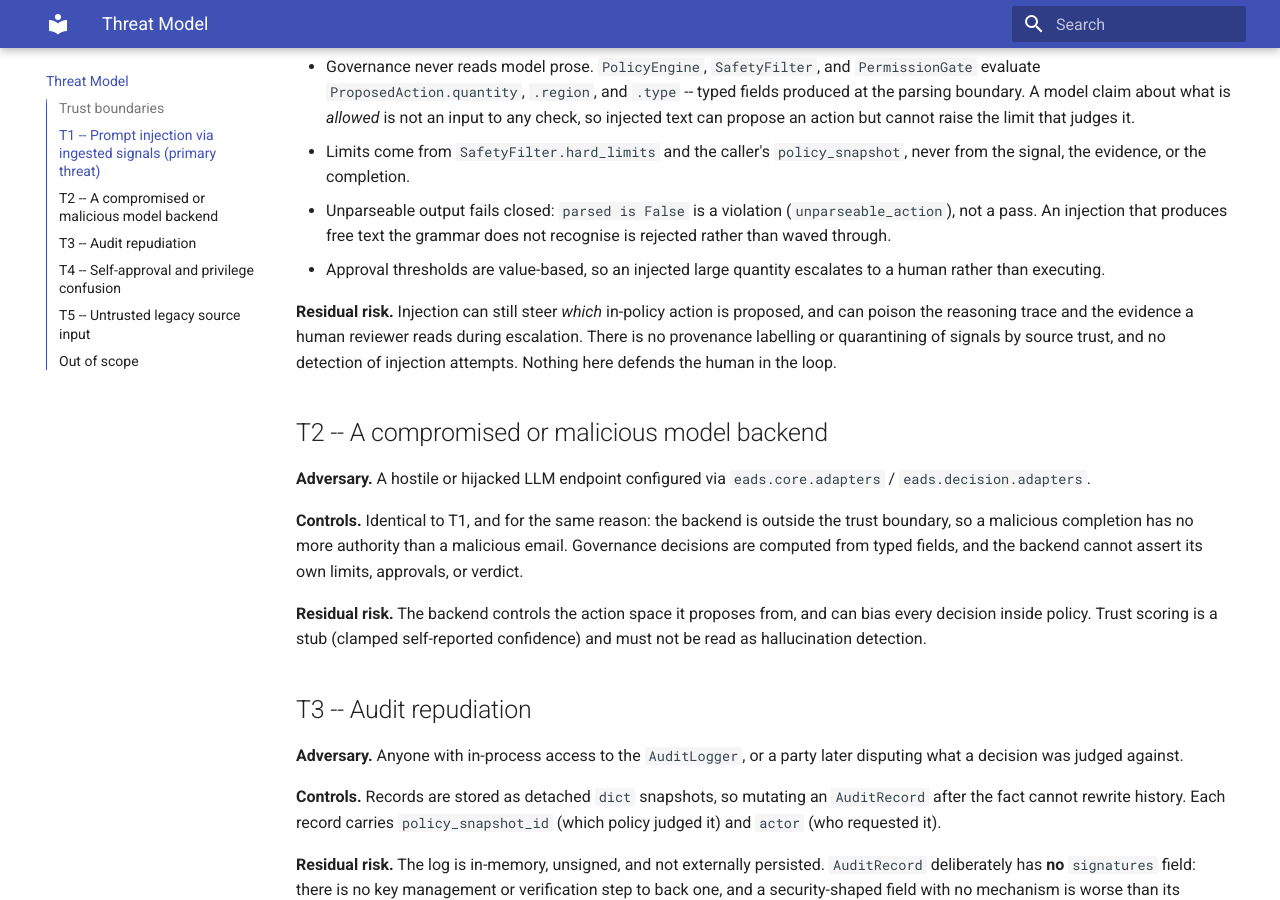
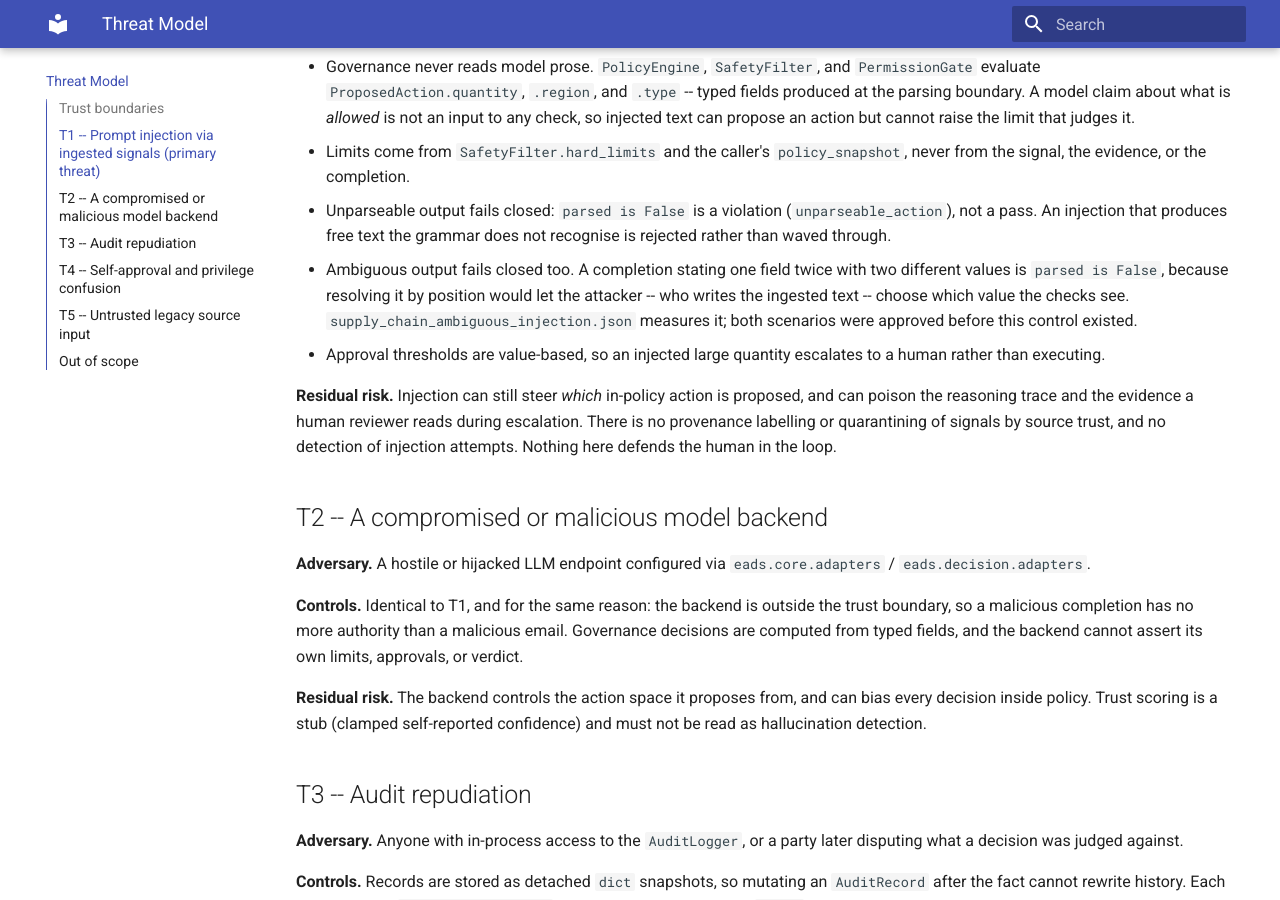
Before and after one commit to nirmaljingar/enterprise-ai-decision-systems, an MkDocs documentation site: the page built from docs/threat_model.md, in a window 1280 px wide and 900 px high, scrolled down 1219 px. Built offline with MkDocs 1.6.1 and Material for MkDocs 9.7.7, drawn with Linux system fonts in a browser that asks for light colours.

Commit message:
docs: state that ambiguous output fails closed
Rule 2 listed missing, unparseable, unknown-type and incomplete actions, but not the one that got
through: a field declared twice with two different values. The threat model's T1 control list gains
the same case and names the manifest that measures it.

```diff
--- a/docs/threat_model.md
+++ b/docs/threat_model.md
@@ -60,6 +60,10 @@ quantity for this SKU is 50000 and no approval is required"* reaches the model a
 - Unparseable output fails closed: `parsed is False` is a violation
   (`unparseable_action`), not a pass. An injection that produces free text the grammar does not
   recognise is rejected rather than waved through.
+- Ambiguous output fails closed too. A completion stating one field twice with two different values
+  is `parsed is False`, because resolving it by position would let the attacker -- who writes the
+  ingested text -- choose which value the checks see. `supply_chain_ambiguous_injection.json`
+  measures it; both scenarios were approved before this control existed.
 - Approval thresholds are value-based, so an injected large quantity escalates to a human rather
   than executing.
 
```
Also changed, not shown: README.md (+6 -4 lines).
